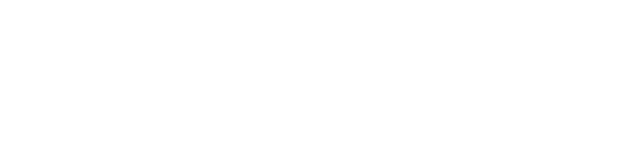
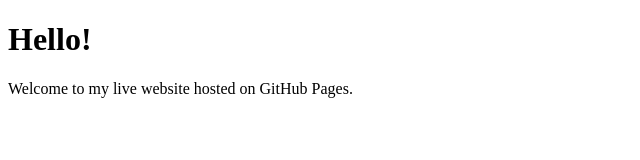
Before and after one commit to Woofels/CIMW100A-Testing.github.io, a plain HTML site: page index.html in a window 1280 px wide. Shown: the whole page, without its empty margins (0-640 px from the left). Drawn offline with Linux system fonts and the light colour scheme.

Commit message:
real index.html
I looked further in chapter 5.

```diff
--- a/index.html
+++ b/index.html
@@ -3,10 +3,10 @@
 <head>
     <meta charset="UTF-8">
     <meta name="viewport" content="width=device-width, initial-scale=1.0">
-        <title>Document</title>
-
+    <title>My GitHub Web Page</title>
 </head>
 <body>
-
+    <h1>Hello!</h1>
+    <p>Welcome to my live website hosted on GitHub Pages.</p>
 </body>
 </html>
```
Lines whose indentation alone changed are shown as unchanged.
